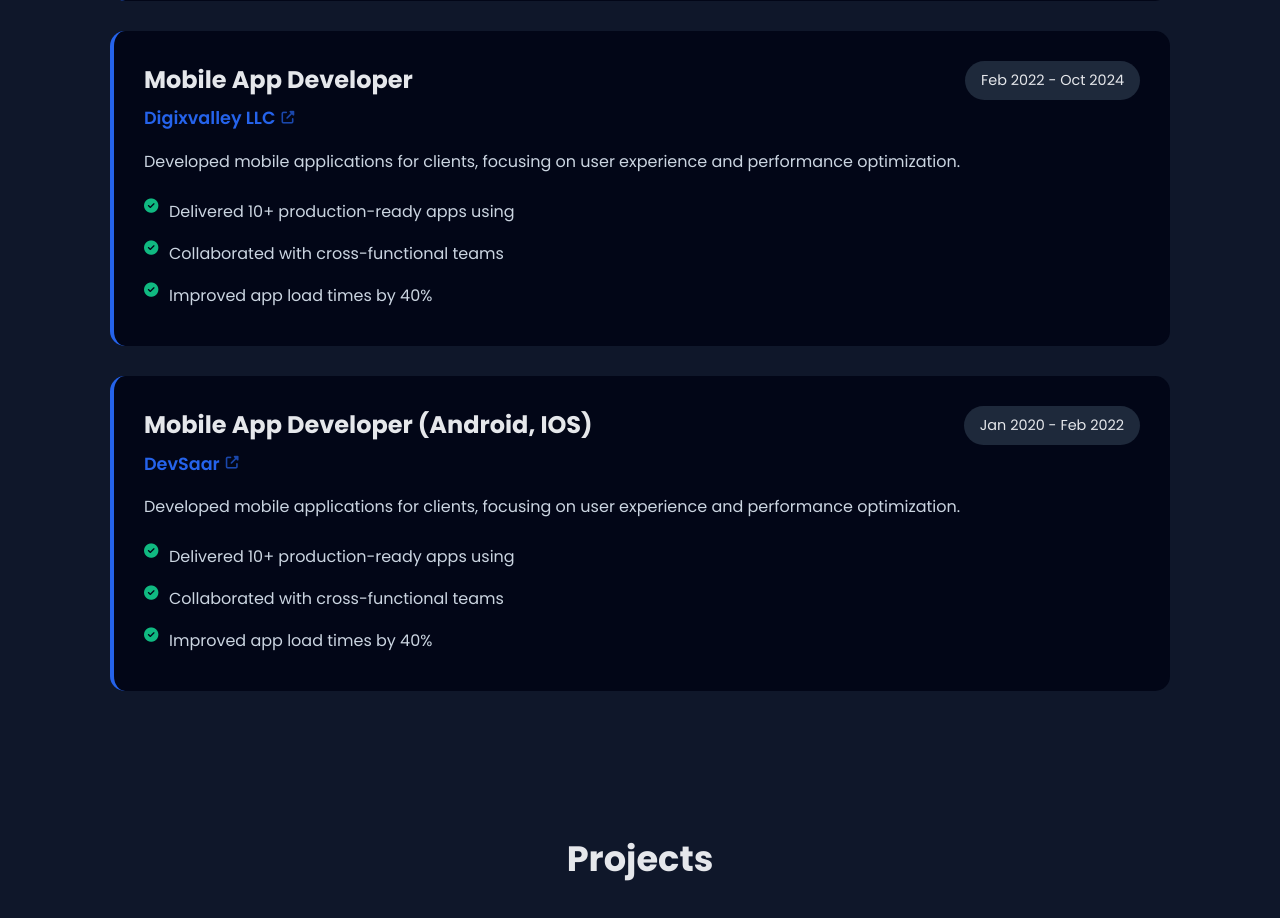
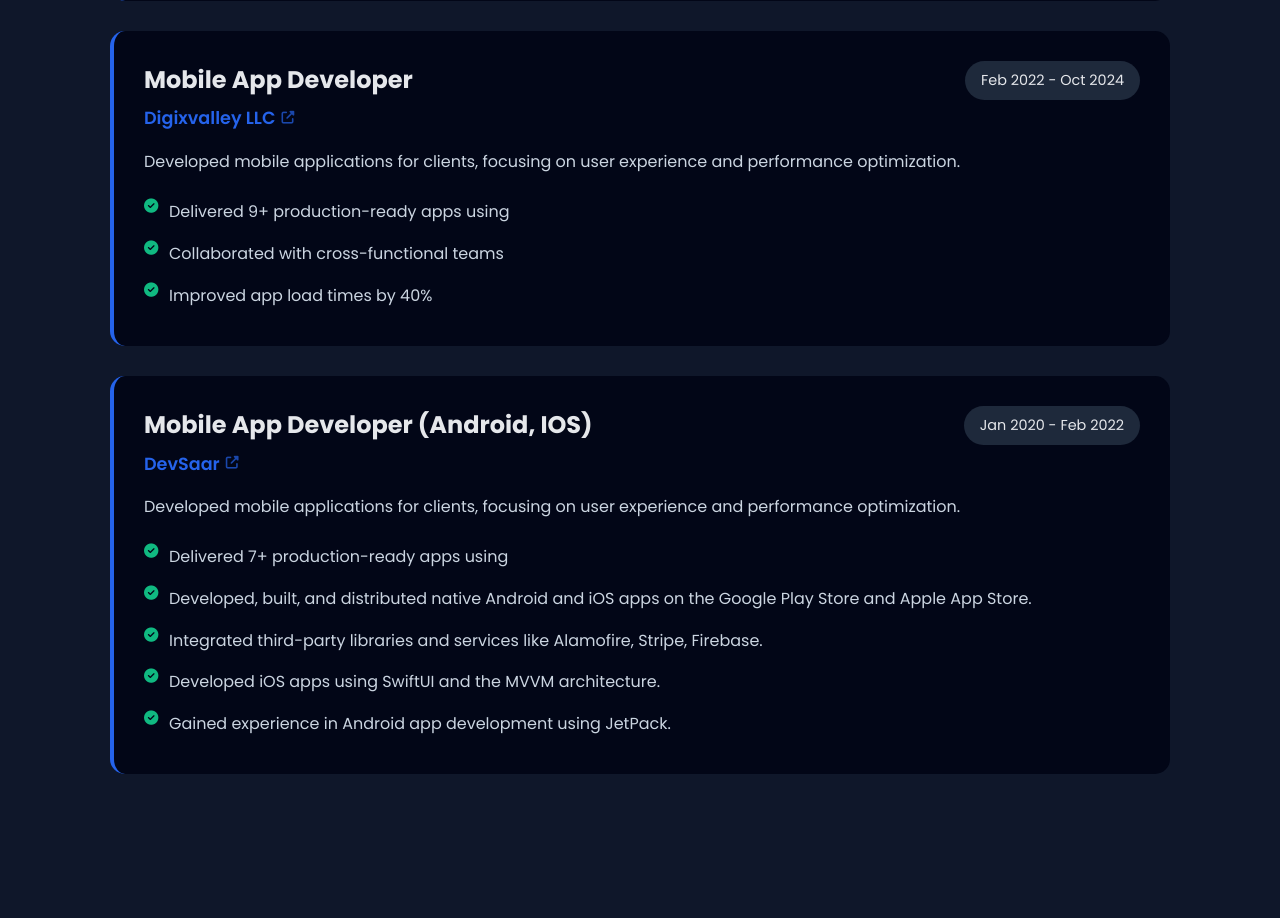
Before and after one commit to asim1cva/my-portfolio, a Laravel app: page / in a window 1280 px wide. Shown: the part 3508-4426 px from the top of the page. Run offline with Laravel 12, Linux system fonts and the light colour scheme.

Commit message:
update experience details

```diff
--- a/resources/views/welcome.blade.php
+++ b/resources/views/welcome.blade.php
@@ -52,10 +52,10 @@
     ];
 
     $statistics = [
-        ['number' => '6+', 'label' => 'Apps Published'],
+        ['number' => '16+', 'label' => 'Apps Published'],
         ['number' => '4+', 'label' => 'Years Experience'],
-        ['number' => '100%', 'label' => 'Client Satisfaction'],
-        ['number' => '50K+', 'label' => 'App Downloads']
+        ['number' => '98%', 'label' => 'Client Satisfaction'],
+        ['number' => '10k+', 'label' => 'App Downloads']
     ];
 
     $experience = [
@@ -79,7 +79,7 @@
             'period' => 'Feb 2022 - Oct 2024',
             'description' => 'Developed mobile applications for clients, focusing on user experience and performance optimization.',
             'achievements' => [
-                'Delivered 10+ production-ready apps using ',
+                'Delivered 9+ production-ready apps using ',
                 'Collaborated with cross-functional teams',
                 'Improved app load times by 40%'
             ]
@@ -91,9 +91,11 @@
             'period' => 'Jan 2020 - Feb 2022',
             'description' => 'Developed mobile applications for clients, focusing on user experience and performance optimization.',
             'achievements' => [
-                'Delivered 10+ production-ready apps using ',
-                'Collaborated with cross-functional teams',
-                'Improved app load times by 40%'
+                'Delivered 7+ production-ready apps using ',
+                'Developed, built, and distributed native Android and iOS apps on the Google Play Store and Apple App Store.',
+                'Integrated third-party libraries and services like Alamofire, Stripe, Firebase.',
+                'Developed iOS apps using SwiftUI and the MVVM architecture.',
+                'Gained experience in Android app development using JetPack.'
             ]
         ]
     ];
@@ -224,7 +226,7 @@
                 <i class="fab fa-github"></i>
                 <span>GitHub</span>
             </a>
-            <a href="https://linkedin.com/in/yourprofile" target="_blank" rel="noopener noreferrer" class="contact-link">
+            <a href="https://www.linkedin.com/in/muhammad-asim-514854137" target="_blank" rel="noopener noreferrer" class="contact-link">
                 <i class="fab fa-linkedin"></i>
                 <span>LinkedIn</span>
             </a>
```
